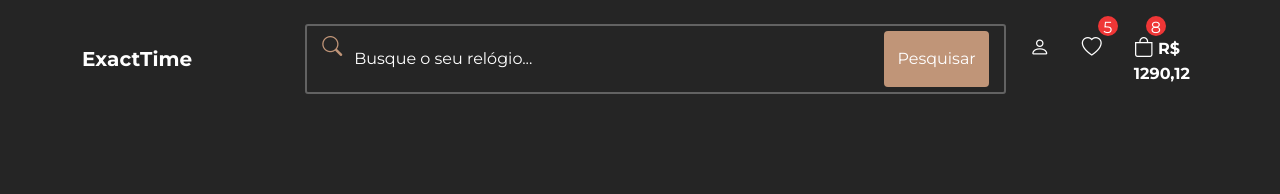
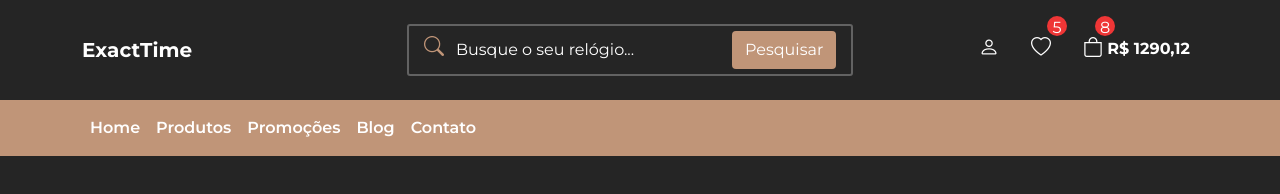
Before and after one commit to fabiomoura-m/ExactTime, a plain HTML site: page index.html in a window 1280 px wide. Drawn offline with nearby package versions, Linux system fonts and the light colour scheme.

Commit message:
include bottom navbar

```diff
--- a/assets/css/styles.css
+++ b/assets/css/styles.css
@@ -94,7 +94,7 @@ body{
 }
 @media(min-width: 768px){
   #search-form{
-    min-width: 50%;
+    width: 50%;
     margin: 0;
   }
 }
@@ -109,3 +109,17 @@ body{
 #search-form input::placeholder{
   color: #fff;
 }
+
+/* BOTTOM NAVBAR */
+#bottom-navbar-container .container{
+  justify-content: flex-end;
+}
+
+#bottom-navbar-container a{
+  font-weight: 600;
+  color: #fff;
+}
+
+.navbar-toggler{
+  font-size: 1.5em;
+}
--- a/index.html
+++ b/index.html
@@ -57,7 +57,33 @@
       </div>
     </div>
   </nav>
-
+  <!-- BOTTOM NAVBAR -->
+  <nav class="navbar navbar-expand-lg secondary-bg-color p-2" id="bottom-navbar-container">
+    <div class="container">
+      <button class="navbar-toggler" type="button" data-bs-toggle="collapse" data-bs-target="#bottom-navbar"
+        aria-controls="bottom-navbar" aria-expanded="false" aria-label="Toggle navigation">
+        <i class="bi bi-list"></i>
+      </button>
+      <ul class="navbar-nav me-auto mb-2 mb-lg-0 collapse navbar-collapse" id="bottom-navbar">
+        <li class="nav-item">
+          <a class="nav-link active" href="#">Home</a>
+        </li>
+        <li class="nav-item">
+          <a class="nav-link active" href="#">Produtos</a>
+        </li>
+        <li class="nav-item">
+          <a class="nav-link active" href="#">Promoções</a>
+        </li>
+        <li class="nav-item">
+          <a class="nav-link active" href="#">Blog</a>
+        </li>
+        <li class="nav-item">
+          <a class="nav-link active" href="#">Contato</a>
+        </li>
+      </ul>
+    </div>
+  </nav>
+  <!-- FIM DA NAVBAR -->
 
 
 
```
